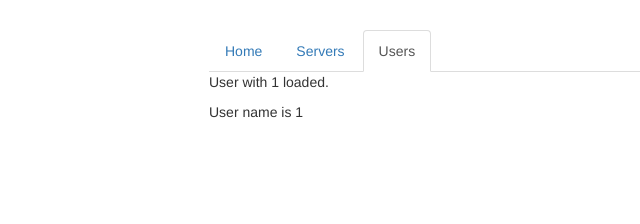
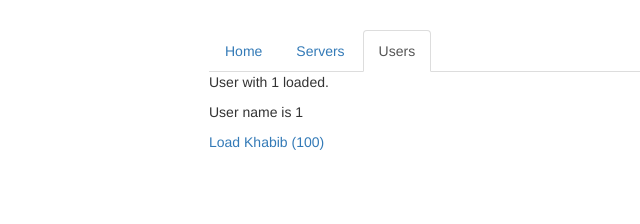
Before and after one commit to aniketgaikwad9797/angular-routing, an Angular app: page /users/1/1 in a window 1280 px wide. Shown: the top 224 px of the page, without its empty margins (56-696 px from the left). Built offline with nearby package versions, Linux system fonts and the light colour scheme.

Commit message:
Fetching route parameters reactively

```diff
--- a/src/app/users/user/user.component.html
+++ b/src/app/users/user/user.component.html
@@ -1,2 +1,3 @@
 <p>User with {{ user.id }} loaded.</p>
 <p>User name is {{ user.name }}</p>
+<a [routerLink]="['/users',100,'Khabib']"> Load Khabib (100)</a>
--- a/src/app/users/user/user.component.ts
+++ b/src/app/users/user/user.component.ts
@@ -1,5 +1,5 @@
 import { Component, OnInit } from '@angular/core';
-import { ActivatedRoute } from '@angular/router';
+import { ActivatedRoute, Params } from '@angular/router';
 
 @Component({
   selector: 'app-user',
@@ -10,11 +10,13 @@ export class UserComponent implements OnInit {
   user: { id: number; name: string };
 
   constructor(private route: ActivatedRoute) {}
-  //not reactively
   ngOnInit() {
     this.user = {
       id: this.route.snapshot.params.userId,
       name: this.route.snapshot.params.userName,
     };
+    this.route.params.subscribe((params: Params) => {
+      (this.user.id = params.userId), (this.user.name = params.userName);
+    });
   }
 }
```
